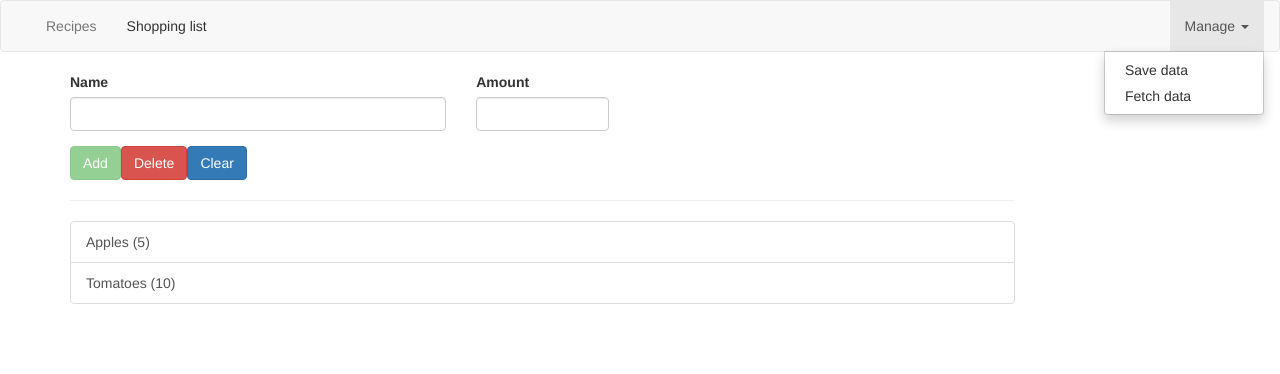
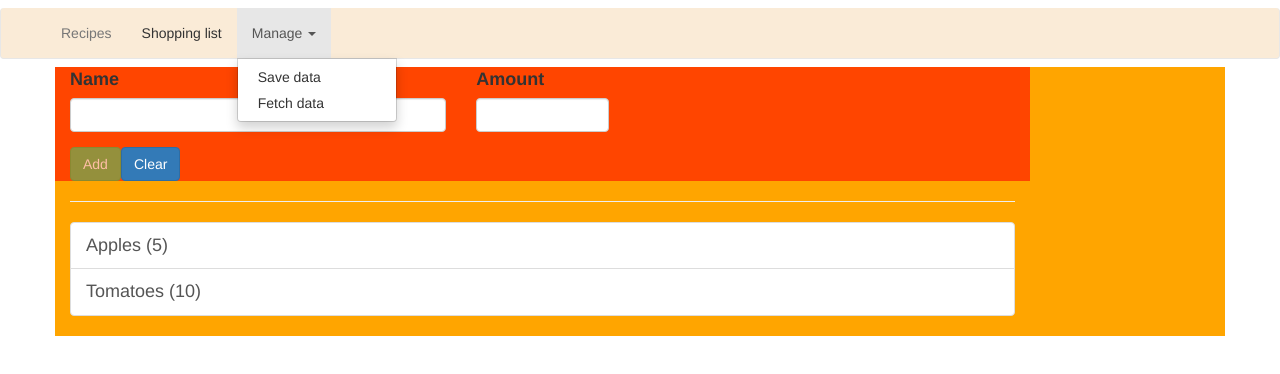
Before and after one commit to elprs/RecipeLibrary, an Angular app: page / in a window 1280 px wide. Both pictures are taken after a click on the link "Shopping list". Shown: the top 374 px of the page. Built offline with nearby package versions, Linux system fonts and the light colour scheme.

Commit message:
Form Btns

```diff
--- a/src/app/app.component.html
+++ b/src/app/app.component.html
@@ -8,7 +8,7 @@
 
 <div class="container">
   <div class="row">
-    <div class="col-md-12">
+    <div class="col-md-12" style="background-color:orange; font-size: large;">
       <app-recipes *ngIf="loadedFeature === 'recipe'"></app-recipes>
       <!-- app-recipes should be appearing if recipe is active
       in any other case the shopping list will appera -->
--- a/src/app/header/header.component.html
+++ b/src/app/header/header.component.html
@@ -1,4 +1,4 @@
-<nav class="navbar navbar-default">
+<nav class="navbar navbar-default navbar-btn navbar-collapse" style="background-color: antiquewhite;">
   <div class="container-fluid">
   <div class="navbar-header">
     <button class="navbar-toggle" type="button" (click)="collapsed = !collapsed">
@@ -12,9 +12,8 @@
         <li><a href="#" (click)="onSelect('recipe')">Recipes</a></li>
         <li><a href="#" (click)="onSelect('shopping-list')">Shopping list</a></li>
       </ul>
-      <ul class="nav navbar-nav navbar-right">
-        <li class="dropdown"
-                  appDropDown>
+      <ul class="nav navbar-nav ">
+        <li class="dropdown" appDropDown>
           <a href="#" class="dropdown-toggle" role="button">Manage <span class="caret"></span></a>
           <ul class="dropdown-menu">
             <li><a href="#">Save data</a></li>
--- a/src/app/recipes/recipe-list/recipe-item/recipe-item.component.html
+++ b/src/app/recipes/recipe-list/recipe-item/recipe-item.component.html
@@ -13,7 +13,7 @@
         src="{{recipe.imagePath}}"
         alt="{{recipe.name}}"
         class="img-responsive"
-        style="max-height: 50px;">
+        style="height: 50px; width: 30px;">
       </span>
     </a>
 
--- a/src/app/recipes/recipes.component.html
+++ b/src/app/recipes/recipes.component.html
@@ -1,4 +1,5 @@
-<div class="row">
+<div class="row" style="background-color: olivedrab; min-height: 300px;">
+
   <div class="col-md-5">
     <app-recipe-list>    </app-recipe-list>
   </div>
--- a/src/app/shopping-list/shopping-edit/shopping-edit.component.html
+++ b/src/app/shopping-list/shopping-edit/shopping-edit.component.html
@@ -1,6 +1,6 @@
 <div class="row">
-  <div class="col-xs-12">
-    <form (ngSubmit)="onAddItem(f)" #f="ngForm">
+  <div class="col-xs-12" style="background-color: orangered;">
+    <form (ngSubmit)="onSubmitItem(f)" #f="ngForm" >
       <div class="row">
         <div class="col-sm-5 form-group">
           <label for="name">Name</label>
@@ -28,9 +28,9 @@
       </div>
       <div class="row">
         <div class="col-xs-12">
-          <button class="btn btn-success" type="submit" [disabled]="!f.valid">Add</button>
-          <button class="btn btn-danger" type="button">Delete</button>
-          <button class="btn btn-primary" type="button">Clear</button>
+          <button class="btn btn-success" type="submit" [disabled]="!f.valid">{{ editMode ? 'Update' : 'Add'}}</button>
+          <button class="btn btn-danger" type="button" (click)="onDelete()" *ngIf="editMode">Delete</button>
+          <button class="btn btn-primary" type="button" (click)="onClear()">Clear</button>
         </div>
       </div>
     </form>
--- a/src/app/shopping-list/shopping-edit/shopping-edit.component.ts
+++ b/src/app/shopping-list/shopping-edit/shopping-edit.component.ts
@@ -11,7 +11,7 @@ import { Subscription } from 'rxjs';
   styleUrls: ['./shopping-edit.component.css']
 })
 export class ShoppingEditComponent implements OnInit {
-  @ViewChild('f)') slForm : NgForm;
+  @ViewChild('f') slForm : NgForm;
   subscription : Subscription;
   editMode = false;
   editedItemIndex: number;
@@ -44,17 +44,35 @@ export class ShoppingEditComponent implements OnInit {
     );
   }
 
-  onAddItem(form : NgForm){
+  onSubmitItem(form : NgForm){
     const value = form.value;
     // they will be assigned only one time
     // const ingredientName = this.nameInputRef.nativeElement.value;
     // const ingredientAmount = this.amountInputRef.nativeElement.value;
     const newIngredient = new Ingredient(value.name, value.amount );
-    this.slService.addIngredient(newIngredient);
+
+    if(this.editMode)
+    {
+      this.slService.updateIngredient(this.editedItemIndex, newIngredient)
+    }
+    else{
+      this.slService.addIngredient(newIngredient);
+    }
+    this.editMode = false;
+    form.reset();
     // I emit the new event and pass the newIngredient as data
     // this.ingredientAdded.emit(newIngredient); I dont need to do that because
   }
+    onClear(){
+      this.slForm.reset();
+      this.editMode = false;
+    }
 
+    onDelete(){
+      this.slService.deleteIngredient(this.editedItemIndex);
+      this.onClear()
+
+    }
   ngOnDestroy(): void {
     //Called once, before the instance is destroyed.
     //Add 'implements OnDestroy' to the class.
--- a/src/app/shopping-list/shopping-list.service.ts
+++ b/src/app/shopping-list/shopping-list.service.ts
@@ -30,4 +30,15 @@ export class ShoppingListService{
     this.ingredients.push(...ingredients); // ... => spred operator : makes an array to list of single ingredients
     this.ingredientsChanged.emit(this.ingredients.slice()); // pass a cory
     }
+
+    updateIngredient(index: number, newIngredient: Ingredient){
+        this.ingredients[index] = newIngredient;
+        this.ingredientsChanged.next(this.ingredients.slice());
+    }
+
+    deleteIngredient(index: number){
+      this.ingredients.splice(index, 1);
+      this.ingredientsChanged.next(this.ingredients.slice());
+
+    }
   }
```
Also changed, not shown: src/app/recipes/recipe-list/recipe-list.component.html (line endings or trailing spaces).
